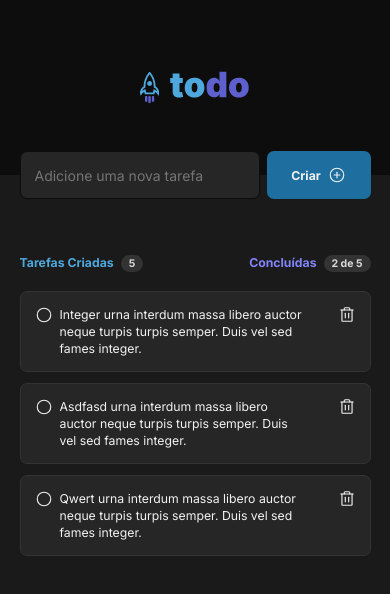
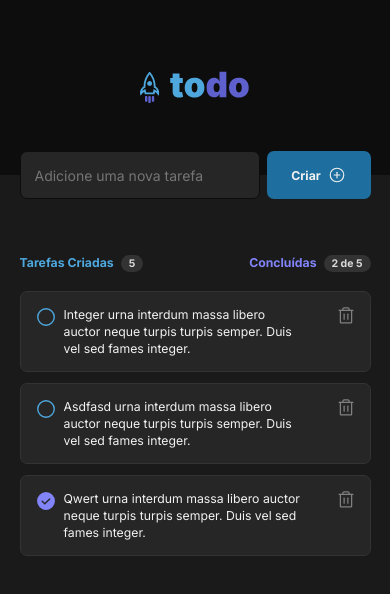
Before and after one commit to marianapalhano/react, a React (Vite) app in the folder todo-list/: page / in a window 390 px wide. Shown: the top 594 px of the page. Built offline with nearby package versions, Linux system fonts and the light colour scheme.

Commit message:
fix(todo-list): displays content when list is empty

```diff
--- a/todo-list/src/App.module.css
+++ b/todo-list/src/App.module.css
@@ -90,6 +90,10 @@ main ul {
     margin-top: 1rem;
 }
 
+.notEmptyList {
+    display: none;
+}
+
 @media (max-width: 768px) {
     html {
         font-size: 14px;
--- a/todo-list/src/App.tsx
+++ b/todo-list/src/App.tsx
@@ -27,11 +27,12 @@ tasks = [
   {
     id: 3,
     description: 'Qwert urna interdum massa libero auctor neque turpis turpis semper. Duis vel sed fames integer.',
-    completed: false
+    completed: true
   }
 ]
 
 function App() {
+  const isTaskListEmpty = tasks.length == 0;
 
   return (
     <div>
@@ -51,16 +52,8 @@ function App() {
                     </div>
                 </header>
                 <ul>
-                {tasks.map(task => {
-                  if (tasks.length == 0) {
-                    return (
-                      <div className={styles.emptyList}>
-                        <ClipboardText size={56} />
-                        <strong>Você ainda não tem tarefas cadastradas</strong>
-                        Crie tarefas e organize seus itens a fazer
-                      </div>
-                    )
-                  } else {
+                {
+                  tasks.map(task => {
                     return(
                       <Task
                         id={task.id}
@@ -68,9 +61,14 @@ function App() {
                         completed={task.completed}
                       />
                     )
+                  })
                 }
-                })}
                 </ul>
+                <div className={isTaskListEmpty ? styles.emptyList : styles.notEmptyList}>
+                  <ClipboardText size={56} />
+                  <strong>Você ainda não tem tarefas cadastradas</strong>
+                  Crie tarefas e organize seus itens a fazer
+                </div>
             </main>
       </div>
 
--- a/todo-list/src/components/Task.module.css
+++ b/todo-list/src/components/Task.module.css
@@ -1,6 +1,7 @@
-li {
+.task {
     min-height: 4.5rem;
     background-color: var(--gray-500);
+    color: var(--gray-100);
     border: 1px solid var(--gray-400);
     border-radius: 0.5rem;
     margin-bottom: 0.75rem;
@@ -10,17 +11,33 @@ li {
     grid-template-columns: 1fr auto 1fr;
 }
 
-li span {
+.task span {
     width: 39.5rem;
     line-height: 140%;
 }
 
+.task a {
+    color: var(--gray-300);
+}
+
+.task .checked {
+    color: var(--purple);
+}
+
+.task .notChecked {
+    color: var(--blue);
+}
+
+.task .hidden {
+    display: none;
+}
+
 @media (max-width: 768px) {
-    li span {
+    .task span {
         width: 90%;
     }
 
-    li {
+    .task {
         gap: 0.5rem;
     }
 }
--- a/todo-list/src/components/Task.tsx
+++ b/todo-list/src/components/Task.tsx
@@ -1,5 +1,5 @@
-import './Task.module.css';
-import { Circle, PlusCircle, Trash, CheckCircle } from 'phosphor-react';
+import styles from './Task.module.css';
+import { Circle, Trash, CheckCircle } from 'phosphor-react';
 
 interface TaskProps {
     id: number,
@@ -9,10 +9,13 @@ interface TaskProps {
 
 export function Task({ id, description, completed }: TaskProps) {
     return (
-        <li>
-            <a><Circle size={18} /></a>
+        <li className={styles.task}>
+            <a>
+                <Circle size={22} className={completed ? styles.hidden : styles.notChecked} />
+                <CheckCircle size={22} className={completed ? styles.checked : styles.hidden} weight="fill" />
+            </a>
             <span>{description}</span>
-            <a><Trash size={18} /></a>
+            <a><Trash size={20} /></a>
         </li>
     )
 }
```
Lines whose indentation alone changed are shown as unchanged.
